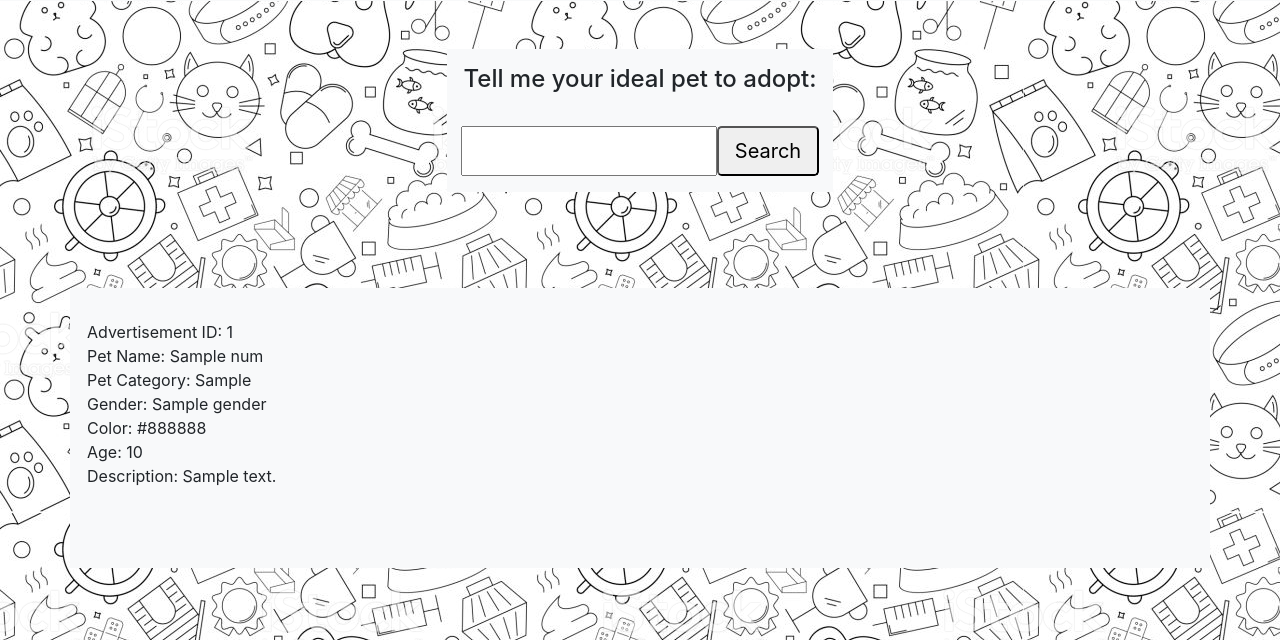
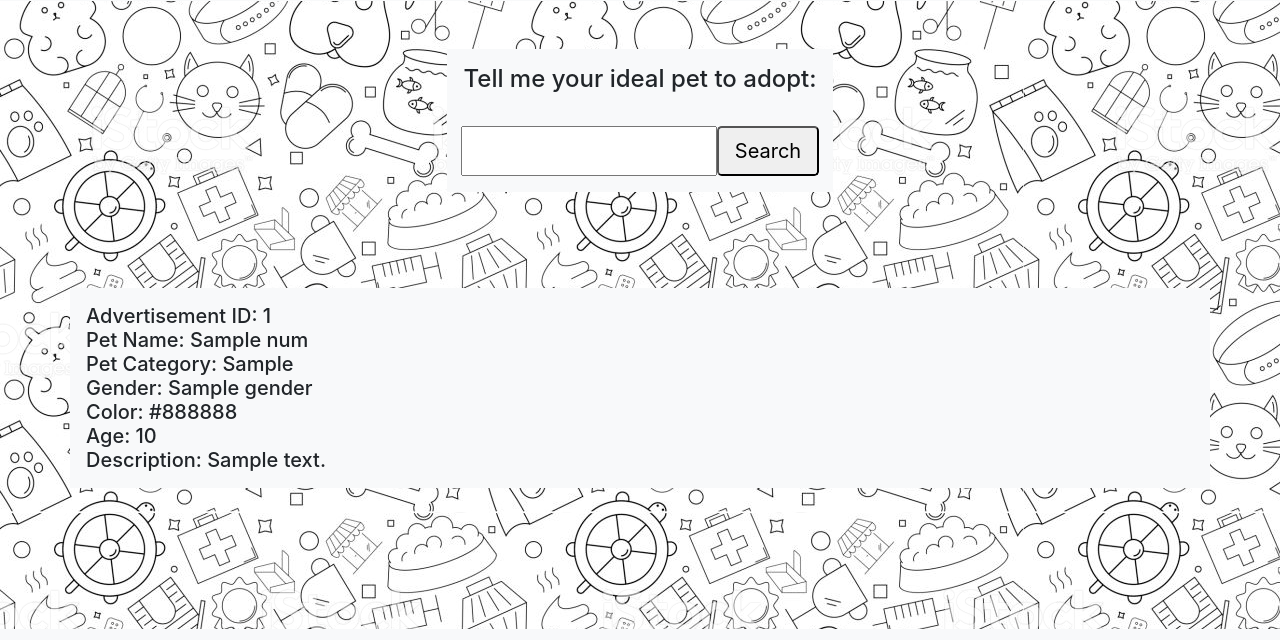
Before and after one commit to Jasonngyt/A-Helping-Paw, a Flask app: template templates/searchResult.html in a window 1280 px wide. Shown: the part 171-811 px from the top of the page. Run offline with Flask 2, Linux system fonts and the light colour scheme; the template is opened without the code that fills it: most values are stand-ins (such as "Sample title", 1, 10 or a date in 2020); some libraries are stand-ins or nearby versions.

Commit message:
update display layout

```diff
--- a/templates/searchResult.html
+++ b/templates/searchResult.html
@@ -59,12 +59,10 @@
         </form>
     </div>
 
-
+    <h5>
         <div class="container p-3 bg-light">
 
             {% for num in pet %}
-          <div class="row">
-            <div class="p-3">
                     Advertisement ID: {{num._id}} <br>
                     Pet Name: {{num.petName}} <br>
                     Pet Category: {{num.petCat}} <br>
@@ -72,8 +70,7 @@
                     Color: {{num.color}} <br>
                     Age: {{num.age}} <br>
                     Description: {{num.description}}<br>
-            </div>
-            <div class="p-3">
+
                     {% for row in user %}
                         {% if num.user_id == row._id %}
                             Posted by: {{ row.userName }}<br>
@@ -81,11 +78,11 @@
                             Contact: {{ row.userContact }}<br><br>
                         {% endif %}
                     {% endfor %}
-            </div>
-        </div><br><br>
+
             {% endfor %}
 
         </div><br>
+    </h5>
 
     <div class="mb-5"></div>
     <!-- JavaScript -->
```
Lines whose indentation alone changed are shown as unchanged.
